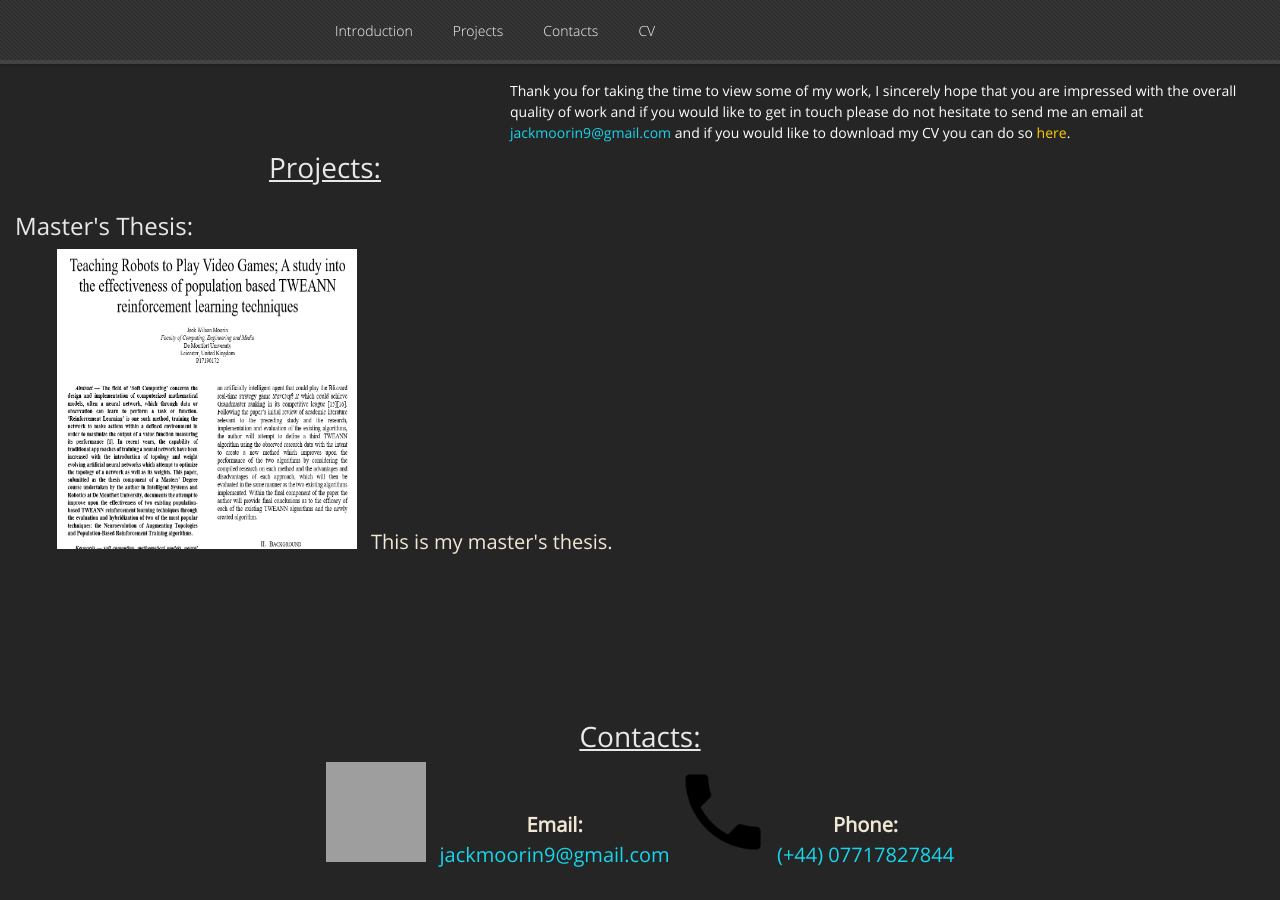
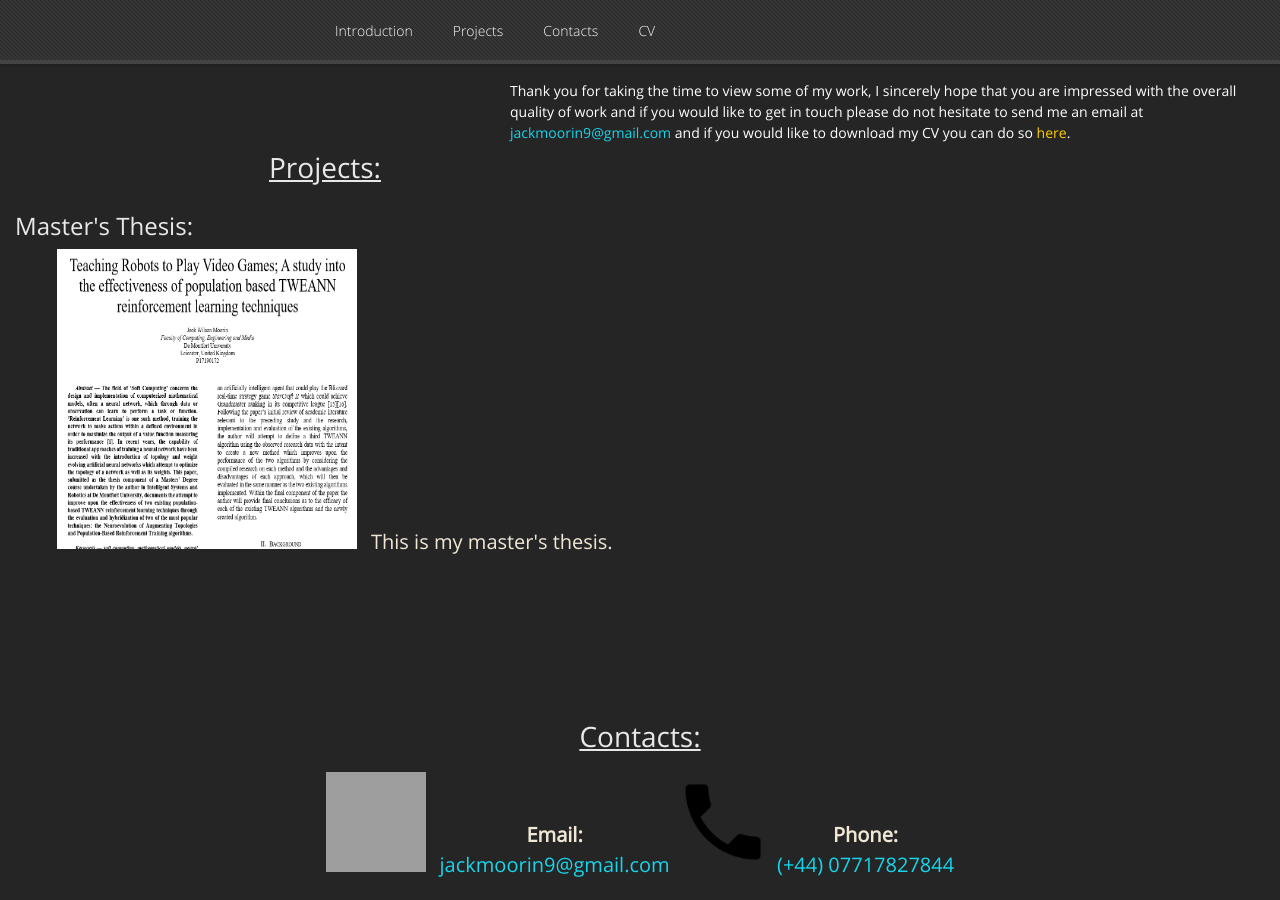
Before and after one commit to GamesProgrammingGrad2021/GamesProgrammingGrad2021.github.io, a Jekyll site: the page built from index.md, in a window 1280 px wide and 900 px high, scrolled down 1070 px. Built offline with Jekyll 4.4.1, drawn with Linux system fonts in a browser that asks for light colours; nearby versions of some CDN libraries; our own code applies the rules of GitHub Pages for plain Markdown files; grey boxes are pictures that could not be loaded.

Commit message:
Update default.html

```diff
--- a/_layouts/default.html
+++ b/_layouts/default.html
@@ -134,7 +134,7 @@
 	<div id="contacts">
 		<div class="contact" style="text-align: center; align: center">
 			<!-- Heading -->
-			<h1 style="float: none; padding-top:10px; text-align: center; align: center"><u>Contacts:</u></h1>
+			<h1 style="float: none; padding-top:10px; padding-bottom: 10px;"><u>Contacts:</u></h1>
 
 			<!-- Email -->
 			<img src="Email_Icon.png" alt="Email_Icon" width="100" height="100" style="padding-left: 30;%">
```
